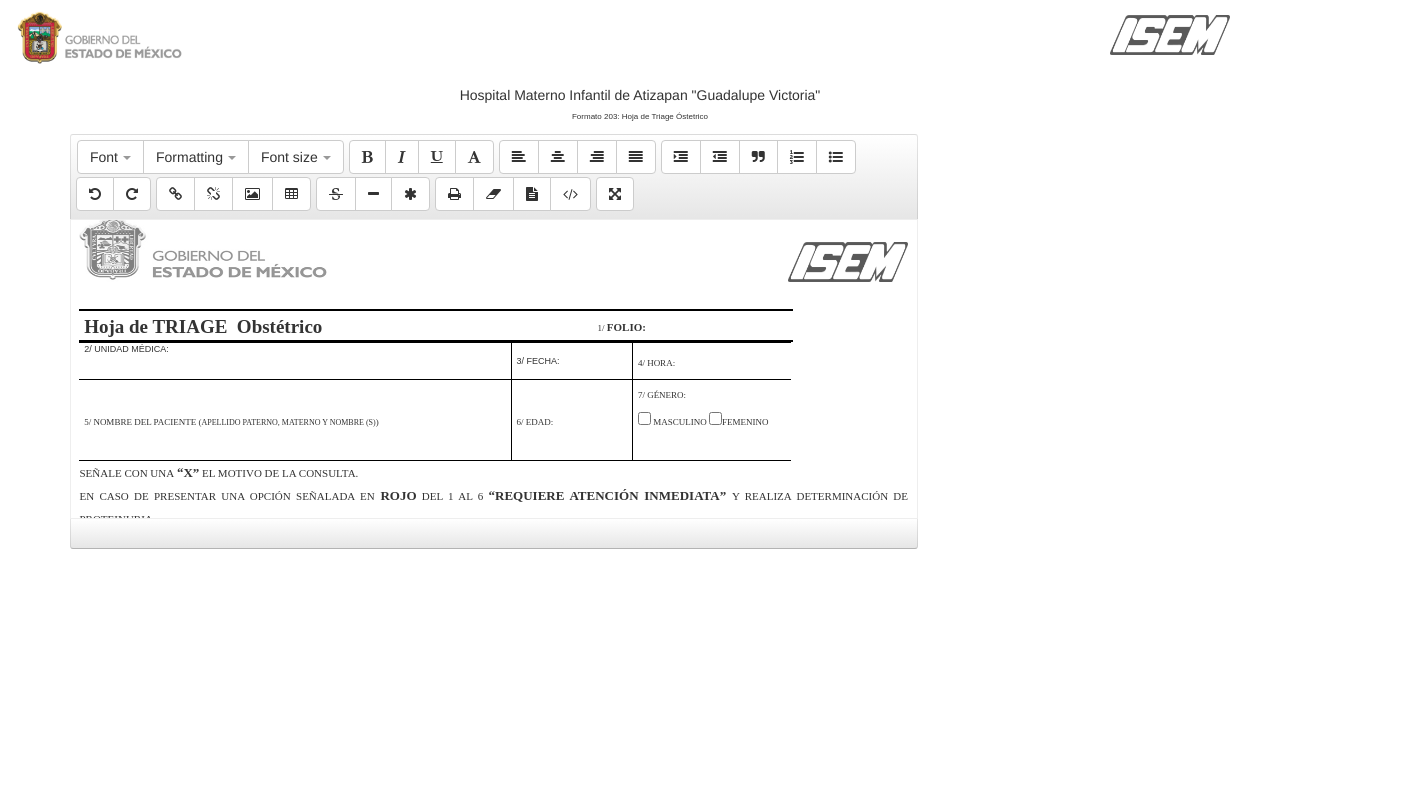
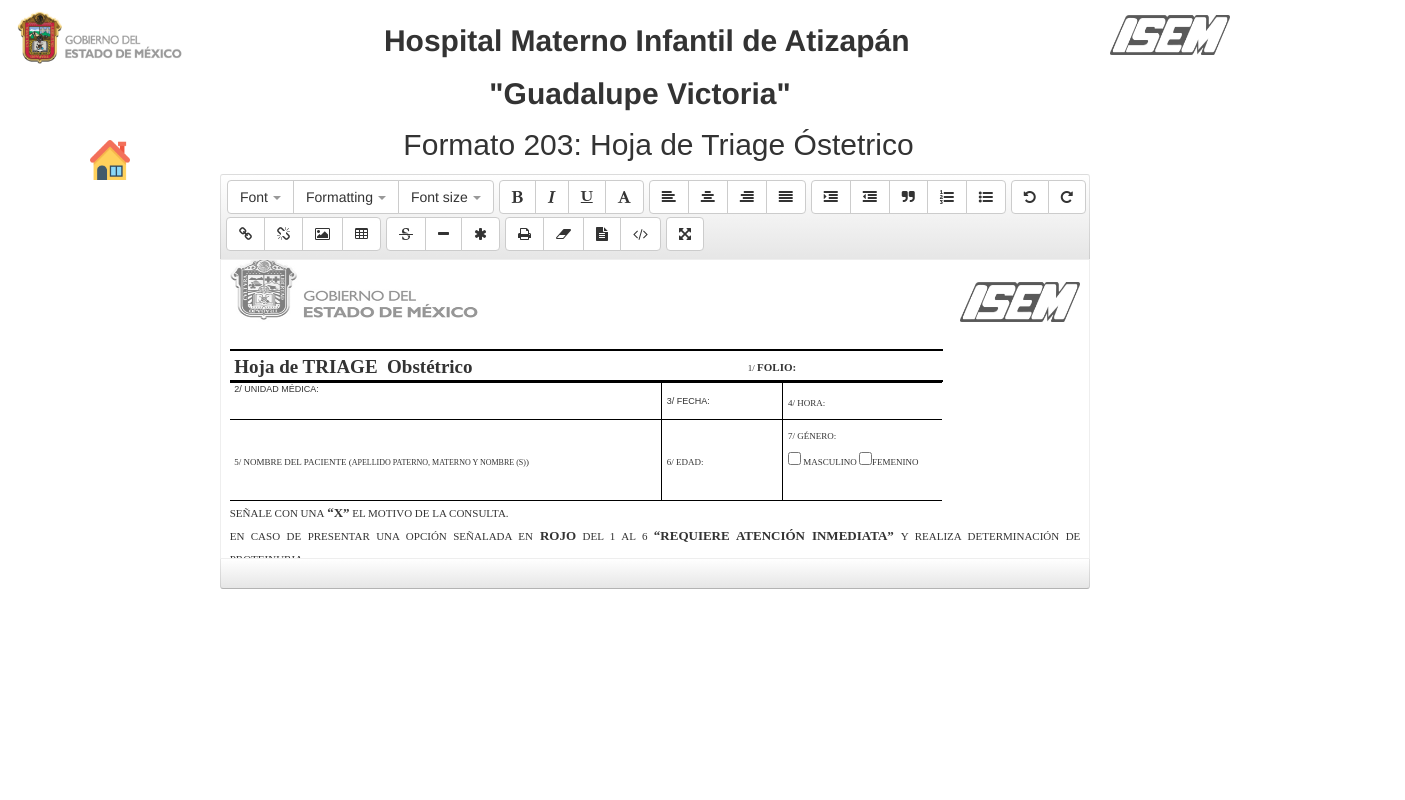
Before and after one commit to soprote010/formatosAtizapan, a plain HTML site: page php/203.html in a window 1280 px wide. Shown: the whole page, 1405 px wide, since content can reach past the window. Drawn offline with nearby package versions, Linux system fonts and the light colour scheme.

Commit message:
Formato 203 completo con nuevo formato

```diff
--- a/php/203.html
+++ b/php/203.html
@@ -7,7 +7,7 @@
     <script src="https://maxcdn.bootstrapcdn.com/bootstrap/3.3.5/js/bootstrap.min.js"></script>
     <script type="text/javascript" src="../js/editor.js"></script>
 
-    <link rel="stylesheet" href="https://maxcdn.bootstrapcdn.com/bootstrap/3.3.5/css/bootstrap.min.css">
+    <link rel="stylesheet" type="text/css" href="../css/bootstrap.min.css">
     <link rel="stylesheet" href="https://maxcdn.bootstrapcdn.com/font-awesome/4.4.0/css/font-awesome.min.css">
     <link rel="stylesheet" type="text/css" href="../css/editor.css">
 
@@ -32,14 +32,19 @@
 <body>
     <div>
         <img src="../img/edomex.png" height="80" width="170" style="margin:0px 15px">
-
         <img src="../img/isem.png" height="40" width="120" align="right" style="margin:15px 50px">
-        <p style="text-align: center; margin:5px 50px; font-size: 30">Hospital Materno Infantil de Atizapan "Guadalupe Victoria"</p>
+    </div>
+    <div>
+        <a href="../index.html"><img src="../img/home.png" height="40" width="40" style="margin-top:60px;margin-left: 90px"></a>
+    </div>
+    <div style="text-align: center; margin-top: -160px">
+        <strong><p style="font-size: 30px">&nbsp;&nbsp;&nbsp;&nbsp;&nbsp;&nbsp;&nbsp;&nbsp;&nbsp;&nbsp;&nbsp;&nbsp;&nbsp;&nbsp;&nbsp;&nbsp;&nbsp;&nbsp;&nbsp;&nbsp;&nbsp;&nbsp;&nbsp;&nbsp;&nbsp;&nbsp;&nbsp;&nbsp;Hospital Materno Infantil de Atizap&aacuten</p></strong>
+        <strong><p style="font-size: 30px">"Guadalupe Victoria"</p></strong>
     </div>
 
-    <div class="container">
+    <div class="container " >
         <div class="section_title">
-            <h2 class="text_reveal" style="text-align: center">Formato 203: Hoja de Triage &Oacutestetrico</h2>
+            <h2 class="text_reveal" style="text-align: left; font-size: 30px">&nbsp;&nbsp;&nbsp;&nbsp;&nbsp;&nbsp;&nbsp;&nbsp;&nbsp;&nbsp;&nbsp;&nbsp;&nbsp;&nbsp;&nbsp;&nbsp;&nbsp;&nbsp;&nbsp;&nbsp;&nbsp;&nbsp;Formato 203: Hoja de Triage &Oacutestetrico</h2>
         </div>
         <div class="row">
             <div class="col-sm-9">
```
